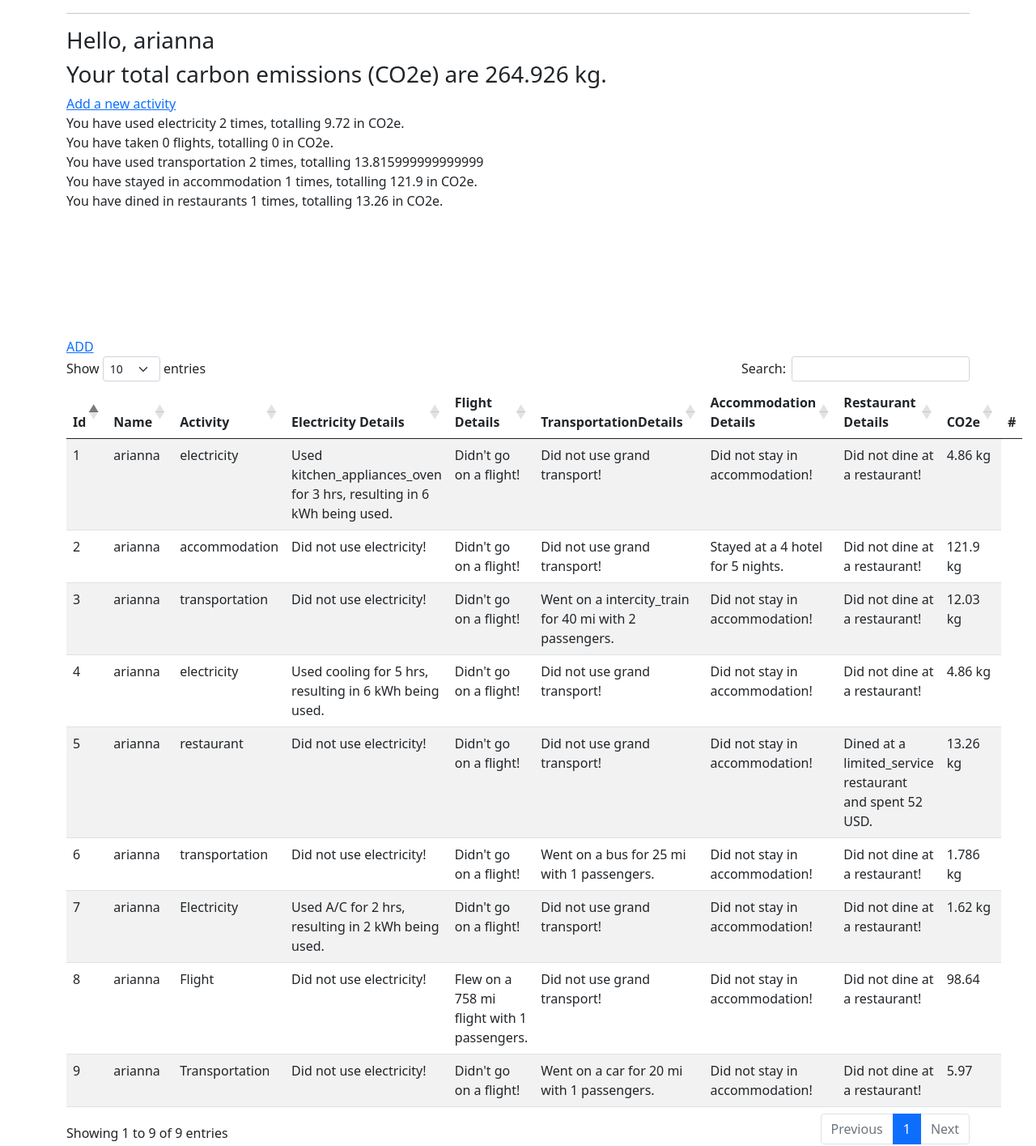
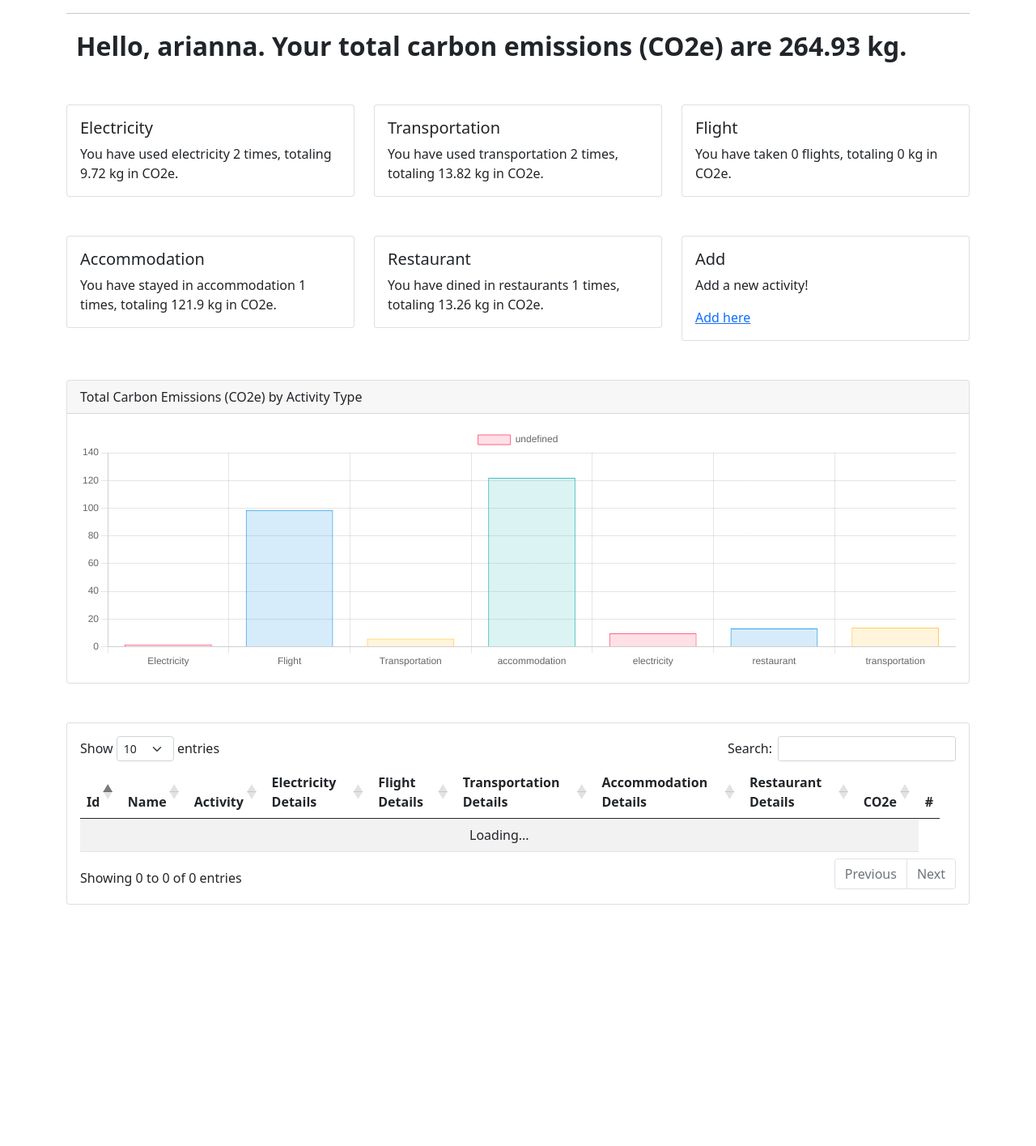
Before and after one commit to nocturne-1/carbon-estimator, a Flask app: a page that uses templates/dashboard.html in a window 1280 px wide. Shown: the whole page at 81% size. After the commit the page ends 1117 px from the top, so only its background shows below. Run offline with Flask 3, Linux system fonts and the light colour scheme; data comes from the database, SQL or seed files in the repository; both versions use the stored data as it was after the commit; a map, chart or similar area stays blank; some libraries are stand-ins or nearby versions.

Commit message:
formatted dashboard with bootstrap, fixed most formatting/typo issues

```diff
--- a/app.py
+++ b/app.py
@@ -73,8 +73,9 @@ initialize_db()
 def dashboard(name):
     user_info = Profile.query.filter_by(name=name).all()
     total = db.session.query(func.sum(Profile.co2e)).filter_by(name=name).scalar()
+    total = round(total, 2) if total else 0
     total_by_activity = db.session.query(Profile.activity, func.sum(Profile.co2e)).filter_by(name=name).group_by(Profile.activity).all()
-    tba_dict = {activity: total for activity, total in total_by_activity}
+    tba_dict = {activity: round(total, 2) for activity, total in total_by_activity}
     activity_counts = db.session.query(Profile.activity, func.count(Profile.activity)).filter_by(name=name).group_by(Profile.activity).all()
     counts_dict = {activity: count for activity, count in activity_counts}
     return render_template('dashboard.html', name=name, total=total, counts=counts_dict, tba=tba_dict, info=user_info)
@@ -93,16 +94,16 @@ def data():
     return {'data': [profile.to_dict() for profile in Profile.query]}
 
 electricity_data = {
-    "heating": 1.5,
-    "cooling": 1.2,
-    "cooling_fan": 0.075,
-    "kitchen_appliances_oven": 2.3,
-    "kitchen_appliances_dishwasher": 2,
-    "refrigeration": 50,
-    "electronic_tv": 0.03,
-    "electronic_desktop": 0.15,
-    "electronic_laptop": 0.05,
-    "electronic_monitor": 0.08
+    "heater": 1.5,
+    "A/C": 1.2,
+    "fan": 0.075,
+    "oven": 2.3,
+    "dishwasher": 2,
+    "refrigerator": 50,
+    "TV": 0.03,
+    "desktop": 0.15,
+    "laptop": 0.05,
+    "monitor": 0.08
 }
 
 def api_request_elec(power_usage):
@@ -124,7 +125,7 @@ def api_request_elec(power_usage):
     try:
         response = requests.post(url, headers=headers, json=electricity_request)
         data = response.json()
-        return f"{data['co2e']} {data['co2e_unit']}"
+        return round(float(data['co2e']), 2)
     except requests.exceptions.RequestException as e:
         print(f"Error making API request: {e}")
         return
@@ -181,7 +182,7 @@ def api_request_flight(passengers, distance):
     try:
         response = requests.post(url, headers=headers, json=flight_request)
         data = response.json()
-        return f"{data['co2e']} {data['co2e_unit']}"
+        return round(float(data['co2e']), 2)
     except requests.exceptions.RequestException as e:
         print(f"Error making API request: {e}")
         return
@@ -274,7 +275,7 @@ def api_request_transportation(type, distance, passengers):
     try:
         response = requests.post(url, headers=headers, json=transport_request)
         data = response.json()
-        return f"{data['co2e']} {data['co2e_unit']}"
+        return round(float(data['co2e']), 2)
     except requests.exceptions.RequestException as e:
         print(f"Error making API request: {e}")
         return
@@ -308,7 +309,7 @@ def api_request_acommodation(rating, nights):
     try:
         response = requests.post(url, headers=headers, json=accommodation_request)
         data = response.json()
-        return f"{data['co2e']} {data['co2e_unit']}"
+        return round(float(data['co2e']), 2)
     except requests.exceptions.RequestException as e:
         print(f"Error making API request: {e}")
         return
@@ -344,7 +345,7 @@ def api_request_restaurant(type, spent):
     try:
         response = requests.post(url, headers=headers, json=restaurant_request)
         data = response.json()
-        return f"{data['co2e']} {data['co2e_unit']}"
+        return round(float(data['co2e']), 2)
     except requests.exceptions.RequestException as e:
         print(f"Error making API request: {e}")
         return
@@ -356,7 +357,7 @@ def formdata():
     if request.method == "POST":
         user = request.form.get("user_name")
         activity = request.form.get("activity")
-        if activity == "electricity":
+        if activity == "Electricity":
             elecactivity = request.form.get("electricity_activity")
             duration = request.form.get("duration")
             power_usage = int(int(duration) * electricity_data.get(elecactivity, 0))
@@ -367,7 +368,7 @@ def formdata():
             print(f"Duration: '{duration}' (type: {type(duration)})")
             print(f"Power Usage: '{power_usage}' (type: {type(power_usage)})")
             print(f"CO2e: '{co2e_elec}' (type: {type(co2e_elec)})")
-        elif activity == "flight":
+        elif activity == "Flight":
             departure = request.form.get("departure")
             arrival = request.form.get("arrival")
             distance = int(flight_distance(departure, arrival))
@@ -377,7 +378,7 @@ def formdata():
             print(f"Activity: '{activity}' (type: {type(activity)})")
             print(f"Distance: '{distance}' (type: {type(distance)})")
             print(f"CO2e: '{co2e_flight}' (type: {type(co2e_flight)})")
-        elif activity == "transportation":
+        elif activity == "Transportation":
             transport_type = request.form.get("transport_type")
             distance_transport = int(request.form.get("distance_transport"))
             passengers_transport = int(request.form.get("passengers_ground"))
@@ -387,7 +388,7 @@ def formdata():
             print(f"Transportation Type: '{transport_type}' (type; {type(user)})")
             print(f"Distance: '{distance_transport}' (type: {type(distance_transport)})")
             print(f"CO2e: '{co2e_transport}' (type: {type(co2e_transport)})")
-        elif activity == "accommodation":
+        elif activity == "Accommodation":
             rating = int(request.form.get("rating"))
             nights = int(request.form.get("nights"))
             co2e_hotel = api_request_acommodation(rating, nights)
@@ -396,7 +397,7 @@ def formdata():
             print(f"Rating: '{rating}' (type; {type(rating)})")
             print(f"Nights: '{nights}' (type: {type(nights)})")
             print(f"CO2e: '{co2e_hotel}' (type: {type(co2e_hotel)})")
-        elif activity == "restaurant":
+        elif activity == "Restaurant":
             restaurant_type = request.form.get("restaurant_type")
             spent = int(float(request.form.get("spent")))
             co2e_restaurant = api_request_restaurant(restaurant_type, spent)
@@ -406,31 +407,31 @@ def formdata():
             print(f"Amount Spent: '{spent}' (type: {type(spent)})")
             print(f"CO2e: '{co2e_restaurant}' (type: {type(co2e_restaurant)})")
 
-        if user != "" and activity == "electricity":
+        if user != "" and activity == "Electricity":
             p = Profile(name=user, activity=activity, elecactivity=elecactivity, duration=duration, power_usage=power_usage, co2e=co2e_elec)
             db.session.add(p)
             db.session.commit()
             print("committed")
             return redirect('/dashboard/{}'.format(p.name))
-        elif user != "" and activity == "flight":
+        elif user != "" and activity == "Flight":
             p = Profile(name=user, activity=activity, distance_flight=distance, passengers_flight=passengers, co2e=co2e_flight)
             db.session.add(p)
             db.session.commit()
             print("committed")
             return redirect('/dashboard/{}'.format(p.name))
-        elif user != "" and activity == "transportation":
+        elif user != "" and activity == "Transportation":
             p = Profile(name=user, activity=activity, transport_type=transport_type, distance_transport=distance_transport, passengers_transport=passengers_transport, co2e=co2e_transport)
             db.session.add(p)
             db.session.commit()
             print("committed")
             return redirect('/dashboard/{}'.format(p.name))
-        elif user != "" and activity == "accommodation":
+        elif user != "" and activity == "Accommodation":
             p = Profile(name=user, activity=activity, rating=rating, nights=nights, co2e=co2e_hotel)
             db.session.add(p)
             db.session.commit()
             print("commited")
             return redirect('/dashboard/{}'.format(p.name))
-        elif user != "" and activity == "restaurant":
+        elif user != "" and activity == "Restaurant":
             p = Profile(name=user, activity=activity, restaurant_type=restaurant_type, spent=spent, co2e=co2e_restaurant)
             db.session.add(p)
             db.session.commit()
--- a/templates/dashboard.html
+++ b/templates/dashboard.html
@@ -2,25 +2,85 @@
 
 {% block content %}
    <body>
-      <div class="top">
-         <h3>Hello, {{name}}</h3>
-         <h3>Your total carbon emissions (CO2e) are {{total}} kg.</h3>
+      <main class="mt-5-pt-3">
+         <div class="container-fluid">
+            <div class="row">
+               <div class="col-md-12 fw-bold fs-2">Hello, {{name}}. Your total carbon emissions (CO2e) are {{total}} kg.</div>
             </div>
-      <a href="/add_data">Add a new activity</a>
-      <div class="breakdown">
-         <div class="electricity">You have used electricity {{counts.get("electricity", 0)}} times, totalling {{tba.get("electricity", 0)}} in CO2e.</div>
-         <div class="flight">You have taken {{counts.get("flight", 0)}} flights, totalling {{tba.get("flight", 0)}} in CO2e.</div>
-         <div class="transportation">You have used transportation {{counts.get("transportation", 0)}} times, totalling {{tba.get("transportation", 0)}}</div>
-         <div class="accommodation">You have stayed in accommodation {{counts.get("accommodation", 0)}} times, totalling {{tba.get("accommodation", 0)}} in CO2e.</div>
-         <div class="restaurant">You have dined in restaurants {{counts.get("restaurant", 0)}} times, totalling {{tba.get("restaurant", 0)}} in CO2e.</div>
          </div>
-      <div class="chart-container" style="width: 50%; height: 50%;">
-         <canvas id="co2eChart"></canvas>
-      <br>
+      </main>
+      <br><br>
+      <div class="row">
+         <div class="col-sm-4">
+            <div class="card">
+               <div class="card-body">
+                  <h5 class="card-title">Electricity</h5>
+                  <p class="card-text">You have used electricity {{counts.get("electricity", 0)}} times, totaling {{tba.get("electricity", 0)}} kg in CO2e.</p>
                </div>
-
-      <a href="/add_data">ADD</a>
-      <br>
+            </div>
+         </div>
+         <div class="col-sm-4">
+            <div class="card">
+               <div class="card-body">
+                  <h5 class="card-title">Transportation</h5>
+                  <p class="card-text">You have used transportation {{counts.get("transportation", 0)}} times, totaling {{tba.get("transportation", 0)}} kg in CO2e.</p>
+               </div>
+            </div>
+         </div>
+         <div class="col-sm-4">
+            <div class="card">
+               <div class="card-body">
+                  <h5 class="card-title">Flight</h5>
+                  <p class="card-text">You have taken {{counts.get("flight", 0)}} flights, totaling {{tba.get("flight", 0)}} kg in CO2e.</p>
+               </div>
+            </div>
+         </div>
+      </div>
+      <br><br>
+      <div class="row">
+         <div class="col-sm-4">
+            <div class="card">
+               <div class="card-body">
+                  <h5 class="card-title">Accommodation</h5>
+                  <p class="card-text">You have stayed in accommodation {{counts.get("accommodation", 0)}} times, totaling {{tba.get("accommodation", 0)}} kg in CO2e.</p>
+               </div>
+            </div>
+         </div>
+         <div class="col-sm-4">
+            <div class="card">
+               <div class="card-body">
+                  <h5 class="card-title">Restaurant</h5>
+                  <p class="card-text">You have dined in restaurants {{counts.get("restaurant", 0)}} times, totaling {{tba.get("restaurant", 0)}} kg in CO2e.</p>
+               </div>
+            </div>
+         </div>
+         <div class="col-sm-4">
+            <div class="card">
+               <div class="card-body">
+                  <h5 class="card-title">Add</h5>
+                  <p class="card-text">Add a new activity!</p>
+                  <a href="/add_data" class="card-link">Add here</a>
+               </div>
+            </div>
+         </div>
+      </div>
+      <br><br>
+      <div class="row">
+         <div class="col-12">
+            <div class="card">
+               <div class="card-header">Total Carbon Emissions (CO2e) by Activity Type</div>
+               <div class="card-body">
+                  <canvas class="chart" height="300px"></canvas>
+               </div>
+            </div>
+         </div>
+      </div>
+      <br><br>
+      <div class="row">
+         <div class="col-12">
+            <div class="card">
+               <div class="card-body">
+                  <div class="table-responsive">
                      <table id="data_table" class="table table-striped">
                         <thead>
                            <th>Id</th>
@@ -28,7 +88,7 @@
                            <th>Activity</th>
                            <th>Electricity Details</th>
                            <th>Flight Details</th>
-            <th>TransportationDetails </th>
+                           <th>Transportation Details </th>
                            <th>Accommodation Details</th>
                            <th>Restaurant Details</th>
                            <th>CO2e</th>
@@ -37,6 +97,12 @@
                         <tbody>
                         </tbody>
                      </table>
+                  </div>
+               </div>
+            </div>
+         </div>
+      </div>
+
 {% endblock %}
 
 {% block scripts %}
@@ -45,39 +111,48 @@
          var chart_data = JSON.parse(document.getElementById('chart-data').textContent || '{}');
          var chart_labels = Object.keys(chart_data);
          var chart_values = Object.values(chart_data);
-         console.log(chart_values)
-      </script>
-      <script src="https://cdn.jsdelivr.net/npm/chart.js@4.5.0"></script>
-   </script>
-
-   <script>
          for (const[index, value] of chart_values.entries()) {
                chart_values[index] = parseInt(chart_values[index].split(' ')[0])
          }
+      </script>
+   </script>
 
-            const ctx = document.getElementById('co2eChart');
+   <script src="https://cdn.jsdelivr.net/npm/chart.js@3.0.2/dist/chart.min.js"></script>
 
-            new Chart(ctx, {
+   <script>
+      const charts = document.querySelectorAll(".chart")
+      charts.forEach(function (chart) {
+         const ctx = chart.getContext("2d");
+         var co2eChart = new Chart(ctx, {
             type: "bar",
                data: {
                   labels: chart_labels,
                   datasets: [{
-                  backgroundColor: "green",
                      data: chart_values,
+                     backgroundColor: ["rgba(255, 99, 132, 0.2)",
+                     "rgba(54, 162, 235, 0.2)",
+                     "rgba(255, 206, 86, 0.2)",
+                     "rgba(75, 192, 192, 0.2)"],
+                     borderColor: [
+                     "rgba(255, 99, 132, 1)",
+                     "rgba(54, 162, 235, 1)",
+                     "rgba(255, 206, 86, 1)",
+                     "rgba(75, 192, 192, 1)"],
+                     borderWidth: 1
                }]
             },
             options: {
-               plugins: {
-                  legend: {display: false},
-                  title: {
-                     display: true,
-                     text: "Total Carbon Emissions (CO2e) by Activity Type",
-                     font: {size: 16}
+               responsive: true,
+               maintainAspectRatio: false,
+               scales: {
+                  y: {
+                     beginAtZero: true
                   }
                }
             }
-            });
+         })
 
+      })
    </script>
 
    <script>
@@ -122,7 +197,7 @@
                      const disttrans = row.distance_transport || "N/A";
                      const passtrans = row.passengers_transport || "N/A";
                      if (typetrans === "N/A") {
-                        return "Did not use grand transport!"
+                        return "Did not use ground transport!"
                      }
                      else {
                         return `Went on a ${typetrans} for ${disttrans} mi with ${passtrans} passengers.`
@@ -156,7 +231,11 @@
 
                   }
                },
-               {data: 'co2e'}
+               {
+                  data: null,
+                  render: function(data, type, row) {
+                     return `${co2e} kg`
+                  }}
             ]
          });
       } );
```
Also changed, not shown: templates/form.html (+22 -22 lines), templates/index.html (+7 -2 lines), instance/site.db. Lines whose indentation alone changed are shown as unchanged.
